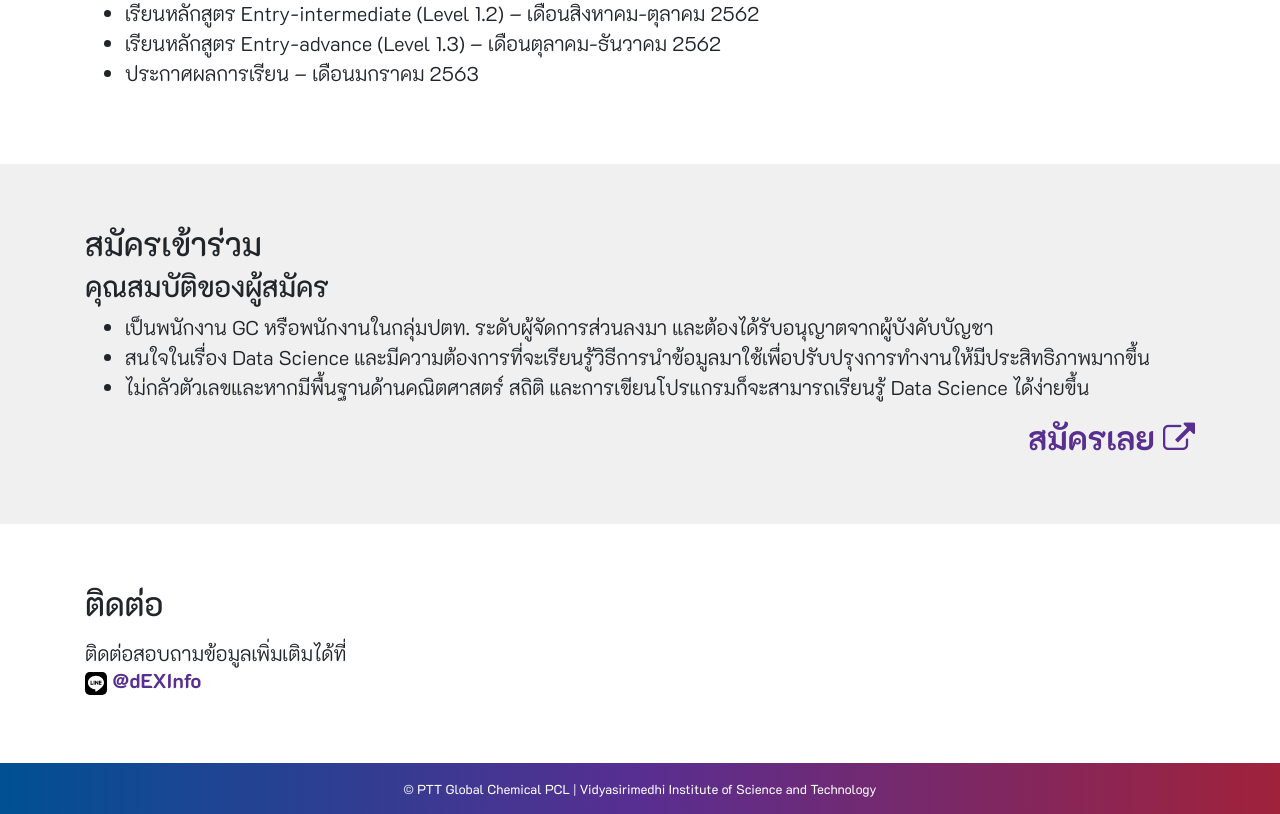
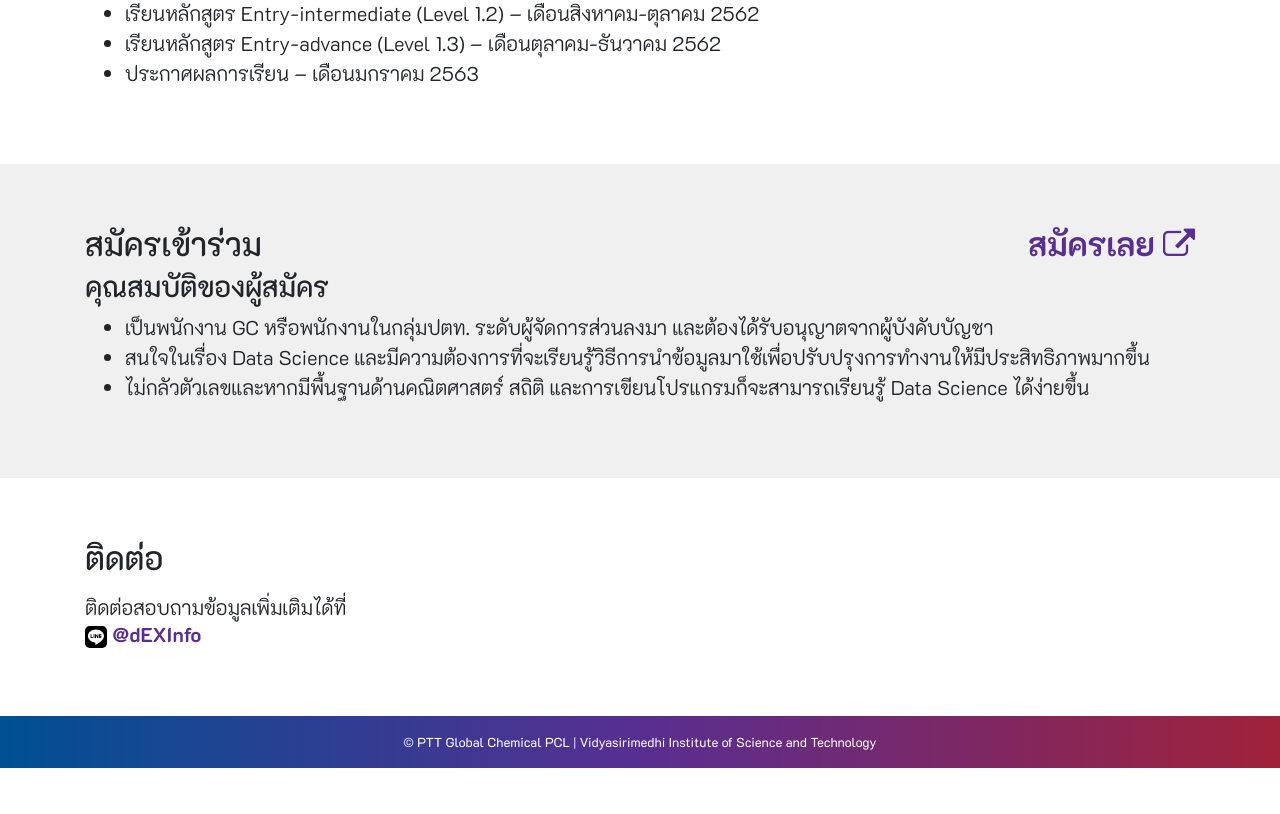
Before and after one commit to gc-vistec/gc-vistec.github.io, a Vue app: page / in a window 1280 px wide. Shown: the part 4009-4823 px from the top of the page. After the commit the page ends 4777 px from the top, so only its background shows below. Built offline with nearby package versions, Linux system fonts and the light colour scheme; what vue-scrollactive, vuetable-2 would draw is missing.

Commit message:
Layout updates

```diff
--- a/src/components/Home/Application.vue
+++ b/src/components/Home/Application.vue
@@ -2,10 +2,13 @@
   <section id="application" class="lead">
     <div class="container">
       <div class="row">
-        <div class="col-md-12">
+        <div class="col-md-8">
           <h2>สมัครเข้าร่วม</h2>
         </div>
-        <div class="col-lg-12 mx-auto lead">
+        <div class="col-md-4 text-right">
+          <h2 class="font-weight-bold"><a href="https://goo.gl/forms/75UODxiYKrRrp1XJ2" target="_blank">สมัครเลย <i class="fa fa-external-link"></i></a></h2>
+        </div>
+        <div class="col-md-12 mx-auto lead">
           <h3>คุณสมบัติของผู้สมัคร</h3>
           <ul>
             <li>
@@ -19,9 +22,6 @@
             </li>
           </ul>
         </div>
-        <div class="col-md-12 text-right">
-          <h2 class="font-weight-bold"><a href="https://goo.gl/forms/75UODxiYKrRrp1XJ2" target="_blank">สมัครเลย <i class="fa fa-external-link"></i></a></h2>
-        </div>
       </div>
     </div>
   </section>
```
